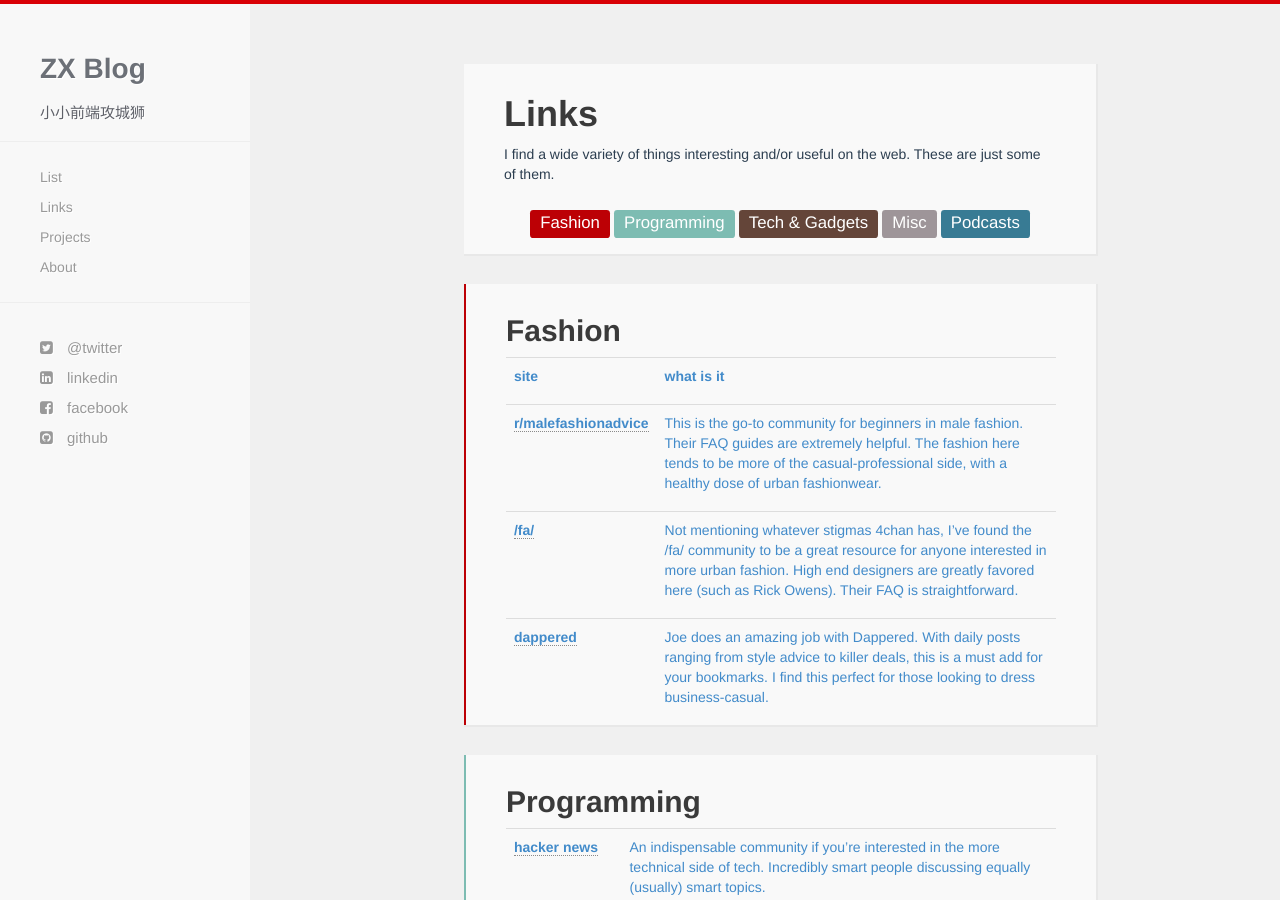
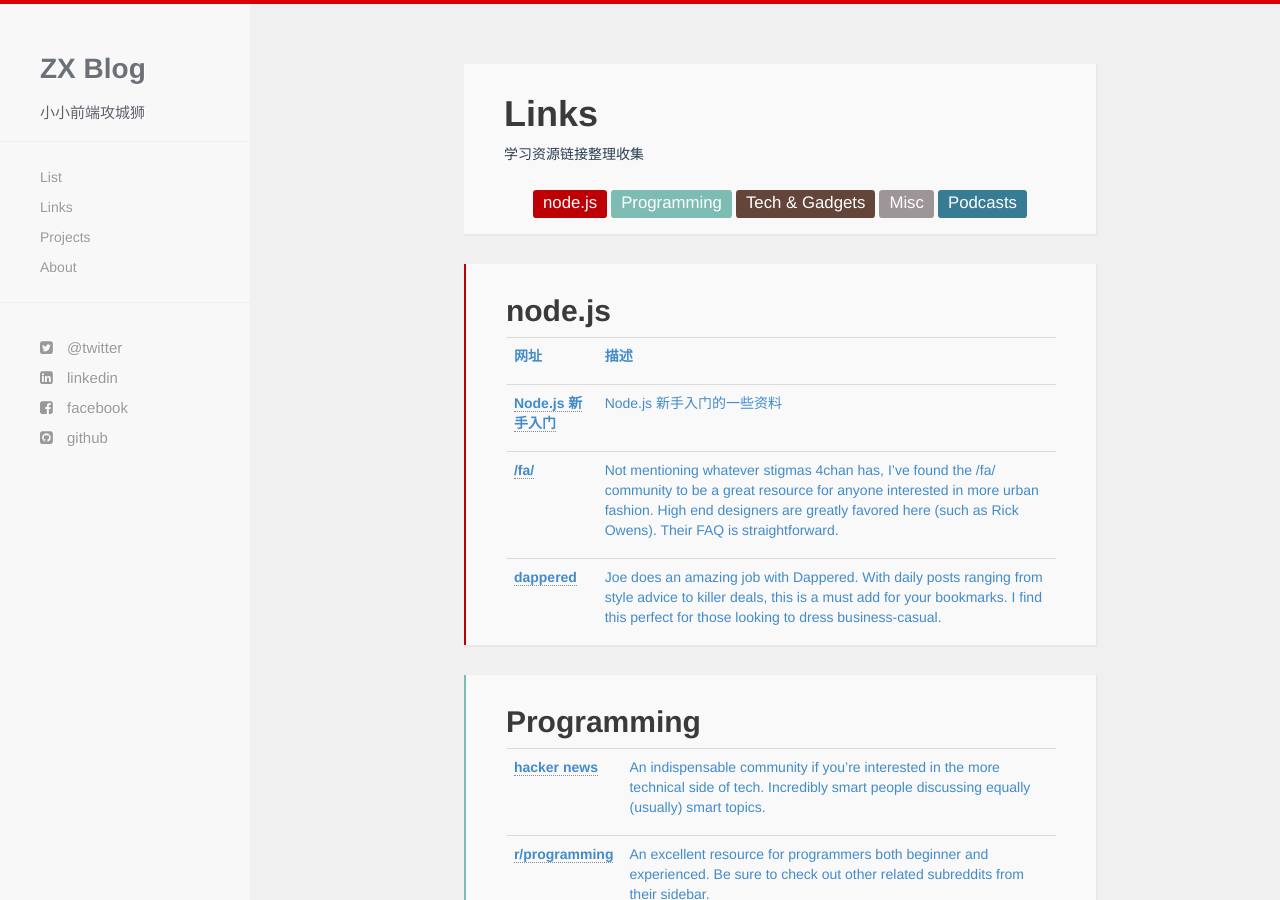
Before and after one commit to GITxiangzhang/GITxiangzhang.github.io, a Jekyll site: the page built from links.html, in a window 1280 px wide and 900 px high. Built offline with Jekyll 4.4.1, drawn with Linux system fonts in a browser that asks for light colours; nearby versions of some CDN libraries; Markdown is read by kramdown in place of the engine named in the settings.

Commit message:
node.js 1

```diff
--- a/links.html
+++ b/links.html
@@ -5,10 +5,10 @@
 
     <div id="article">
       <h1>Links</h1>
-      <p>I find a wide variety of things interesting and/or useful on the web. These are just some of them.</p>
+      <p>学习资源链接整理收集</p>
       <br>
       <center>
-      <a href="#fashion"><span class="label label-danger fashion-button">Fashion</span></a>
+      <a href="#node"><span class="label label-danger fashion-button">node.js</span></a>
       <a href="#programming"><span class="label label-danger programming-button">Programming</span></a>
       <a href="#tech"><span class="label label-danger tech-button">Tech & Gadgets</span></a>
       <a href="#misc"><span class="label label-danger misc-button">Misc</span></a>
@@ -18,24 +18,24 @@
     </div>
 
     <div id="article" class="fashion">
-      <a name="fashion">
-      <h2>Fashion</h2>
+      <a name="node">
+      <h2>node.js</h2>
       <table class="table table-hover ">
         <tbody>
           <tr>
             <td valign="top" class="td1">
-              <p class="p2"><span class="s1"><b>site</b></span></p>
+              <p class="p2"><span class="s1"><b>网址</b></span></p>
             </td>
             <td valign="top" class="td1">
-              <p class="p2"><span class="s1"><b>what is it</b></span></p>
+              <p class="p2"><span class="s1"><b>描述</b></span></p>
             </td>
           </tr>
           <tr>
             <td valign="top" class="td2">
-              <p class="p2"><span class="s2"><a href="http://reddit.com/r/malefashionadvice"><b>r/malefashionadvice</b></a></span></p>
+              <p class="p2"><span class="s2"><a href="http://cnodejs.org/getstart/"><b>Node.js 新手入门</b></a></span></p>
             </td>
             <td valign="top" class="td3">
-              <p class="p2"><span class="s1">This is the go-to community for beginners in male fashion. Their FAQ guides are extremely helpful. The fashion here tends to be more of the casual-professional side, with a healthy dose of urban fashionwear.<span class="Apple-converted-space"> </span></span></p>
+              <p class="p2"><span class="s1">Node.js 新手入门的一些资料<span class="Apple-converted-space"> </span></span></p>
             </td>
           </tr>
           <tr>
```
Also changed, not shown: _posts/2017-6-9-node.js(1)环境搭建.md (added, +3 -0 lines), _posts/2017-6-9-node.js(2)最简单的express应用.md (added, +48 -0 lines).
